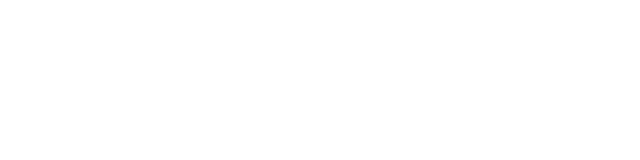
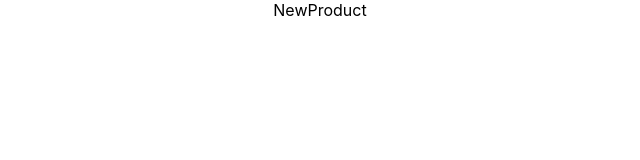
Before and after one commit to Shania810/atacado-safira-susan-client, a React (Create React App) app: page /novoProduto in a window 1280 px wide. Before the commit this address had no page. Shown: the top 160 px of the page, without its empty margins (320-960 px from the left). Built offline with nearby package versions, Linux system fonts and the light colour scheme.

Commit message:
insert new route in App.js,create file NewProduct.js

```diff
--- a/src/App.js
+++ b/src/App.js
@@ -1,15 +1,17 @@
 import { Route, Routes } from 'react-router-dom';
 import './App.css';
 import { Home } from './pages/Home';
+import { NewProduct } from './pages/NewProduct';
 import { Stock } from './pages/Stock';
 
 function App() {
   return (
     <div className="App">
-    <Routes>
-      <Route path='/' element={<Home/>} />
-      <Route path='/stock' element={<Stock/>} />
-    </Routes>
+      <Routes>
+        <Route path='/' element={<Home />} />
+        <Route path='/estoque' element={<Stock />} />
+        <Route path='/novoProduto' element={<NewProduct />} />
+      </Routes>
     </div>
   );
 }
--- /dev/null
+++ b/src/pages/NewProduct.js
@@ -0,0 +1,7 @@
+import React from 'react'
+
+export const NewProduct = () => {
+  return (
+    <div>NewProduct</div>
+  )
+}
```
